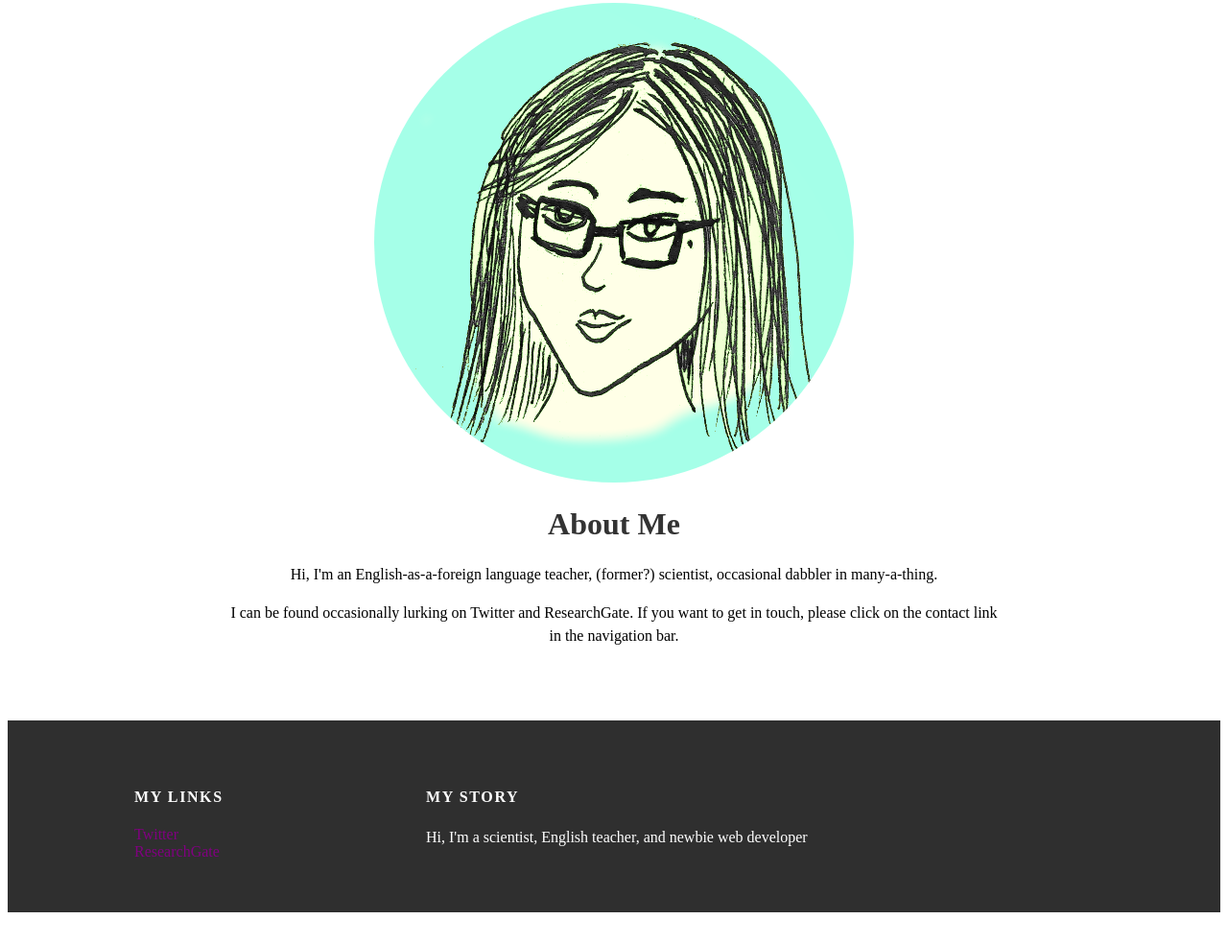
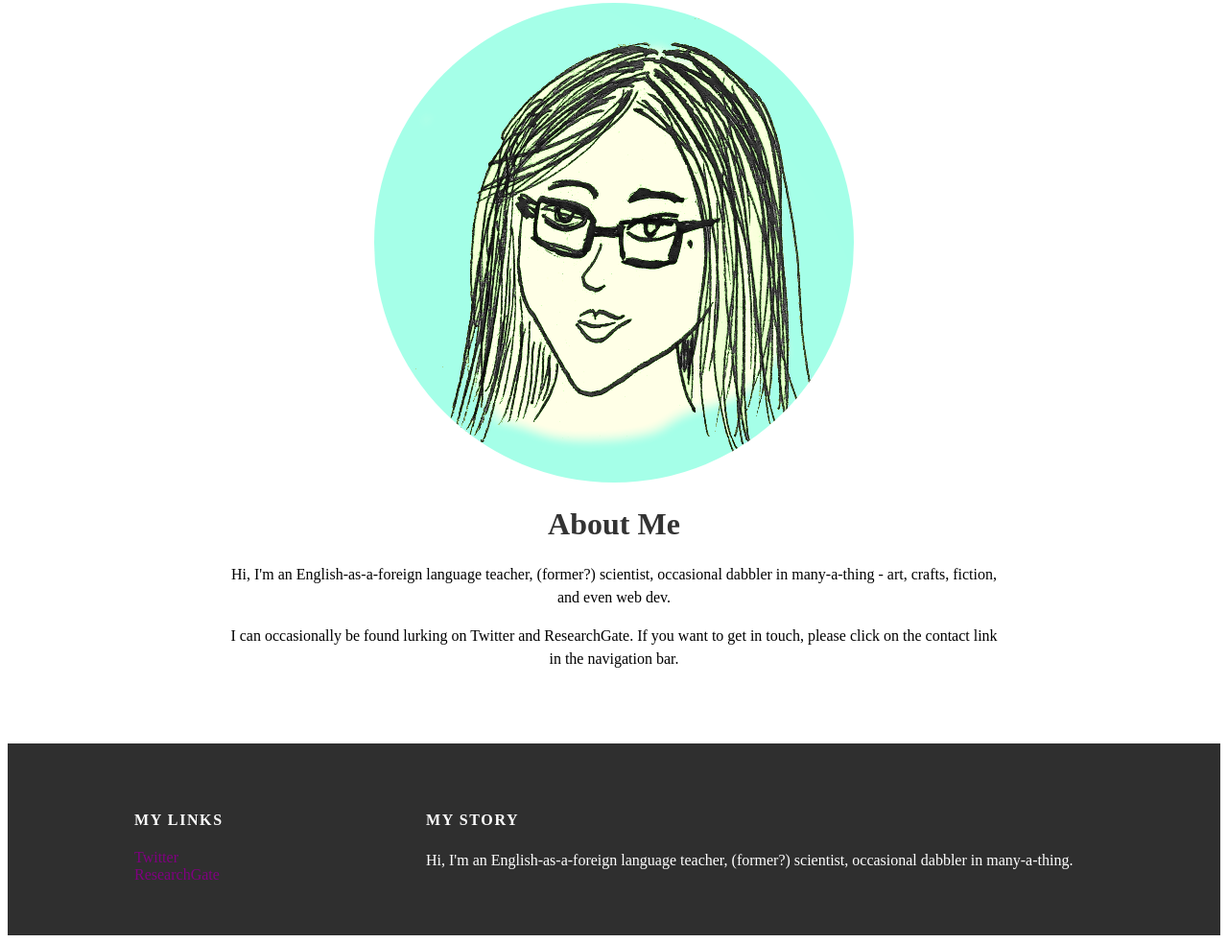
Before and after one commit to priya-ann-s/priya-ann-s.github.io, a plain HTML site: page about.html in a window 1280 px wide. Shown: the part 215-1198 px from the top of the page at 96% size. Before the commit the page ends 1174 px from the top, so only its background shows below. Drawn offline with Linux system fonts and the light colour scheme.

Commit message:
Update about.html

```diff
--- a/about.html
+++ b/about.html
@@ -24,8 +24,8 @@
     </div>
     <h1 class="about-title">About Me</h1>
   <div class="about-content">
-    <p>Hi, I'm an English-as-a-foreign language teacher, (former?) scientist, occasional dabbler in many-a-thing.</p>
-    <p>I can be found occasionally lurking on Twitter and ResearchGate. If you want to get in touch, please
+    <p>Hi, I'm an English-as-a-foreign language teacher, (former?) scientist, occasional dabbler in many-a-thing - art, crafts, fiction, and even web dev.</p>
+    <p>I can occasionally be found lurking on Twitter and ResearchGate. If you want to get in touch, please
       click on the contact link in the navigation bar.</p>
   </div><!-- about-content -->
 </div><!-- about -->
@@ -40,7 +40,7 @@
 </div>
 <div class="column">
 <h4>My Story</h4>
-<p>Hi, I'm a scientist, English teacher, and newbie web developer</p>
+<p>Hi, I'm an English-as-a-foreign language teacher, (former?) scientist, occasional dabbler in many-a-thing.</p>
 </div>
       </div>
     </div>
```
